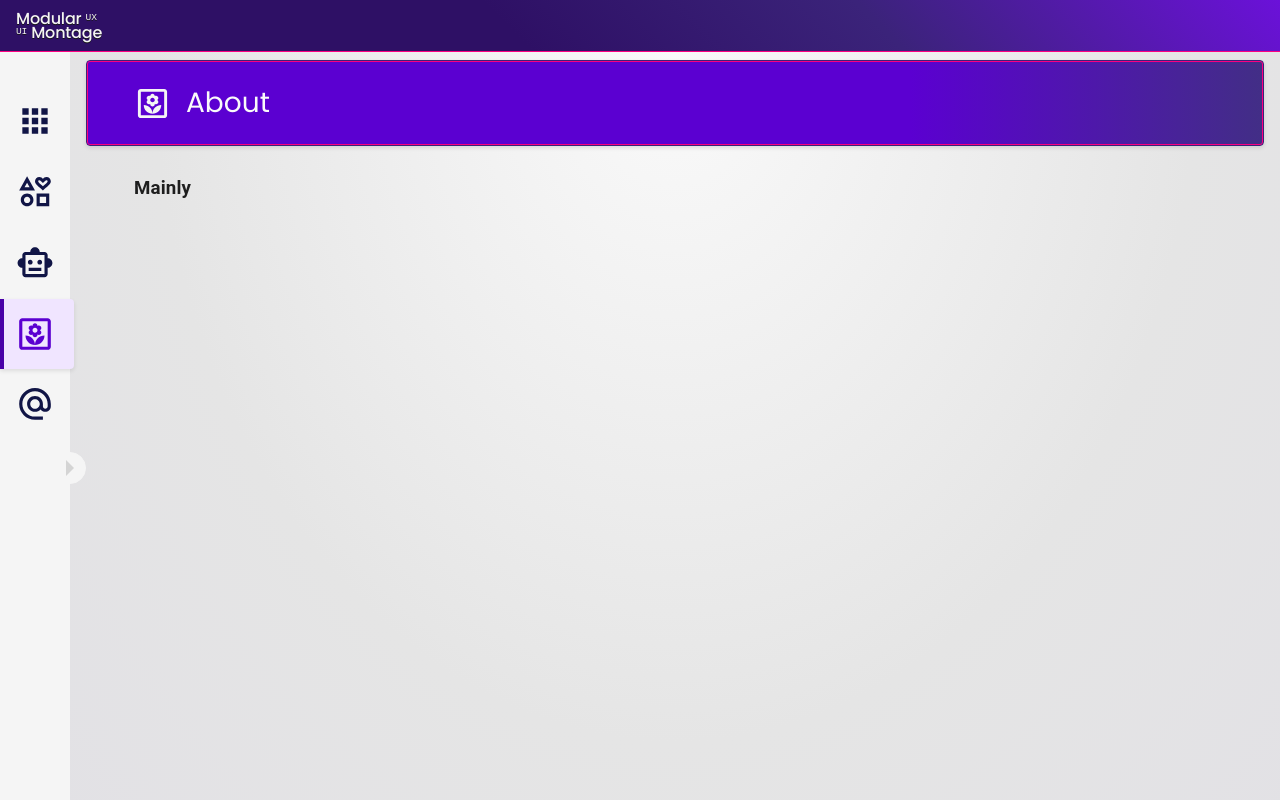
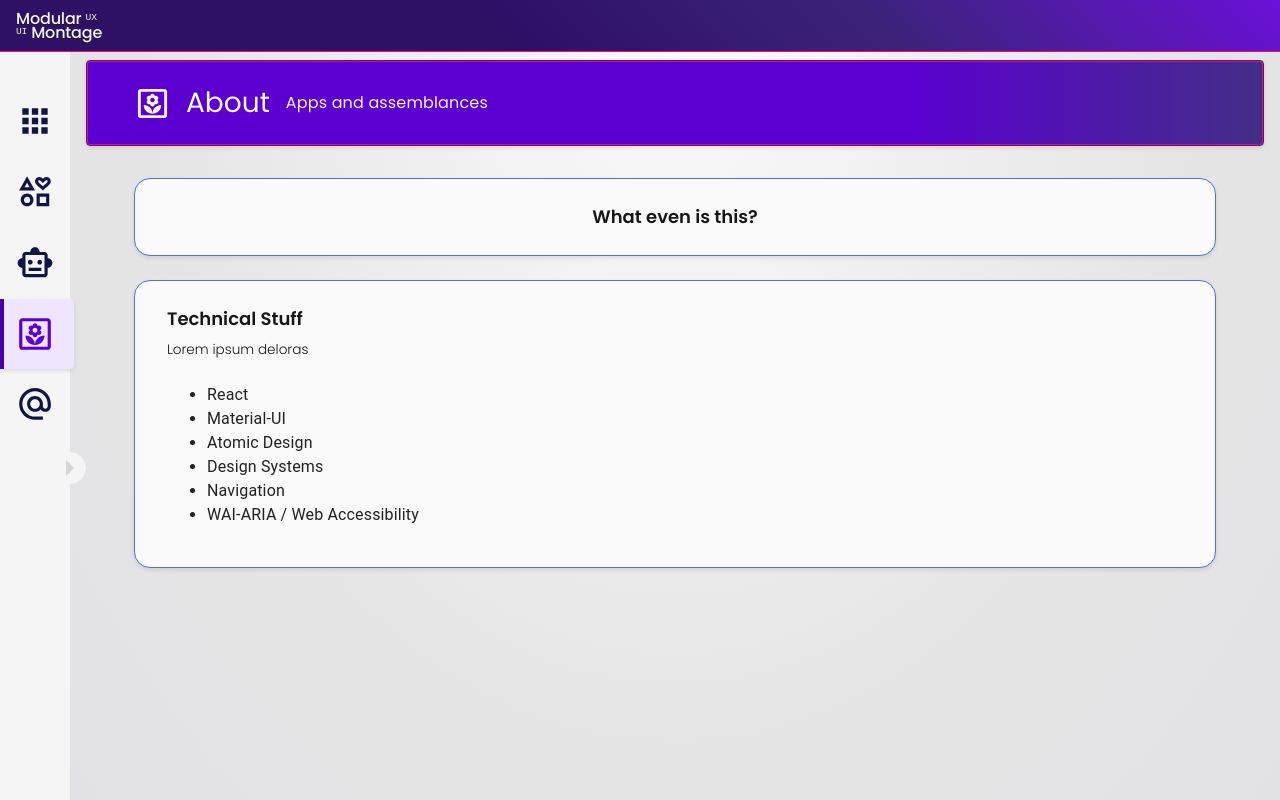
Before and after one commit to k3vnb/modular_montage, a React (Create React App) app: page /about in a window 1280 px wide. Built offline with nearby package versions, Linux system fonts and the light colour scheme.

Commit message:
scaffold About page

```diff
--- a/scripts/scaffold/__component/__Component.tsx
+++ b/scripts/scaffold/__component/__Component.tsx
@@ -3,7 +3,7 @@ import { Box } from '@mui/system';
 
 // Basic component template
 
-export type Props = {
+type Props = {
   text?: string;
 };
 
--- /dev/null
+++ b/src/pages/About/About.tsx
@@ -0,0 +1,30 @@
+import { Box } from '@mui/system';
+import { PageTitle } from 'global/components/PageTitle';
+// import { useGlobalContext } from 'contexts/GlobalContext';
+// import { ThemeButton } from 'global/components/Buttons';
+import { Tile } from 'global/components/Tile/Tile';
+import { Typography } from 'global/components/Typography';
+import YardIcon from '@mui/icons-material/YardOutlined';
+
+export const About = (): JSX.Element => {
+  return (
+    <Box display="flex" flexDirection="column" gap={3}>
+      <PageTitle title="About" icon={YardIcon} description="Apps and assemblances" />
+      <Tile showBorder variant="info" gap={1}  elevation={1}>
+        <Typography.H4 textAlign="center" mb={1}>What even is this?</Typography.H4>
+      </Tile>
+      <Tile showBorder gap={1} variant="info" elevation={1}>
+        <Typography.H4>Technical Stuff</Typography.H4>
+        <Typography.Body>Lorem ipsum deloras</Typography.Body>
+        <ul>
+          <li>React</li>
+          <li>Material-UI</li>
+          <li>Atomic Design</li>
+          <li>Design Systems</li>
+          <li>Navigation</li>
+          <li>WAI-ARIA / Web Accessibility</li>
+        </ul>
+      </Tile>
+    </Box>
+  );
+};
--- /dev/null
+++ b/src/pages/About/index.ts
@@ -0,0 +1 @@
+export { About } from './About';
--- a/src/pages/index.ts
+++ b/src/pages/index.ts
@@ -1,6 +1,7 @@
 import { Dashboard } from './Dashboard';
 import { Widgets } from './Widgets';
 import { Forms } from './Forms';
+import { About } from './About';
 export { ErrorPage } from './ErrorPage';
 export { NotFoundPage } from './NotFoundPage';
 export { PlaceholderPage } from './PlaceholderPage';
@@ -9,4 +10,5 @@ export const Pages = {
   Dashboard,
   Widgets,
   Forms,
+  About,
 } as const;
--- a/src/routes/router.tsx
+++ b/src/routes/router.tsx
@@ -31,7 +31,7 @@ const router = createBrowserRouter([
           },
           {
             path: ROUTES.about.path,
-            element: <PlaceholderPage hasSubroutes title="About" icon={ROUTES.about.icon} />,
+            element: <Pages.About />,
             children: [
               {
                 index: true,
```
